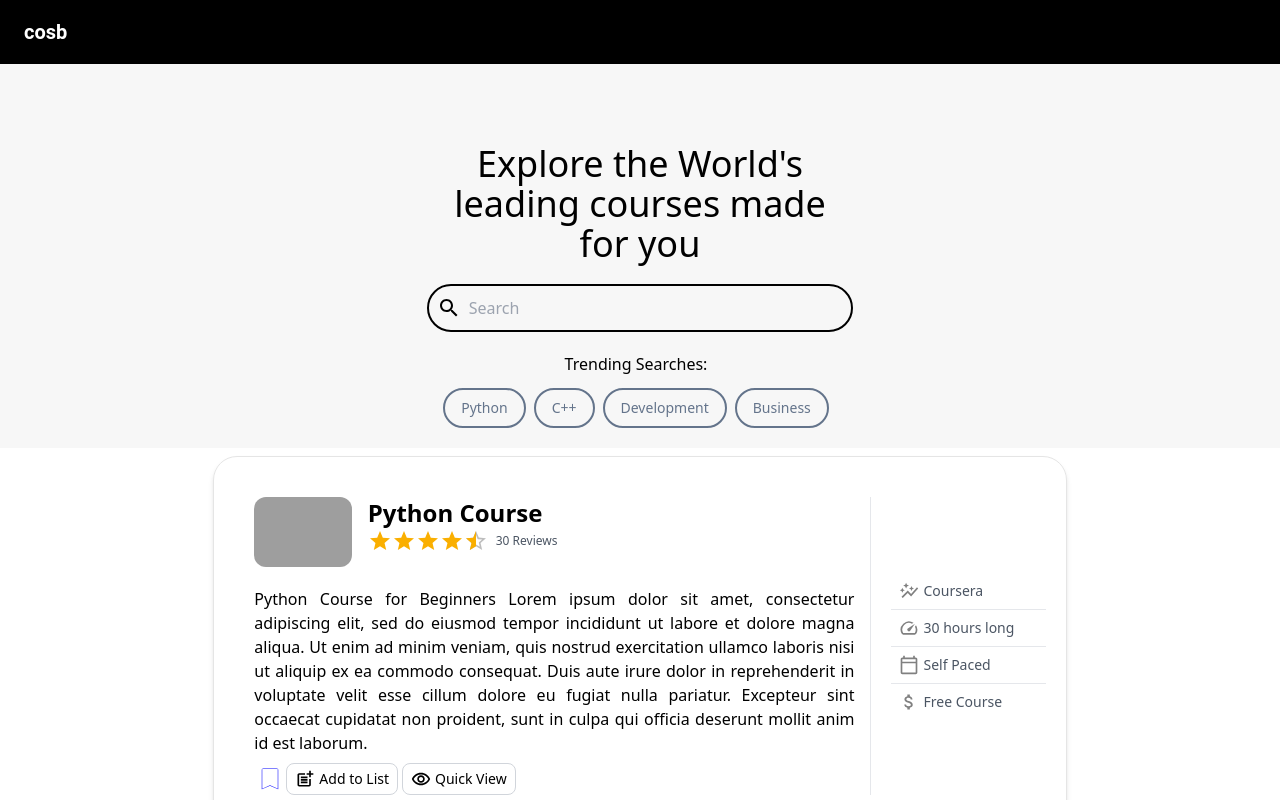
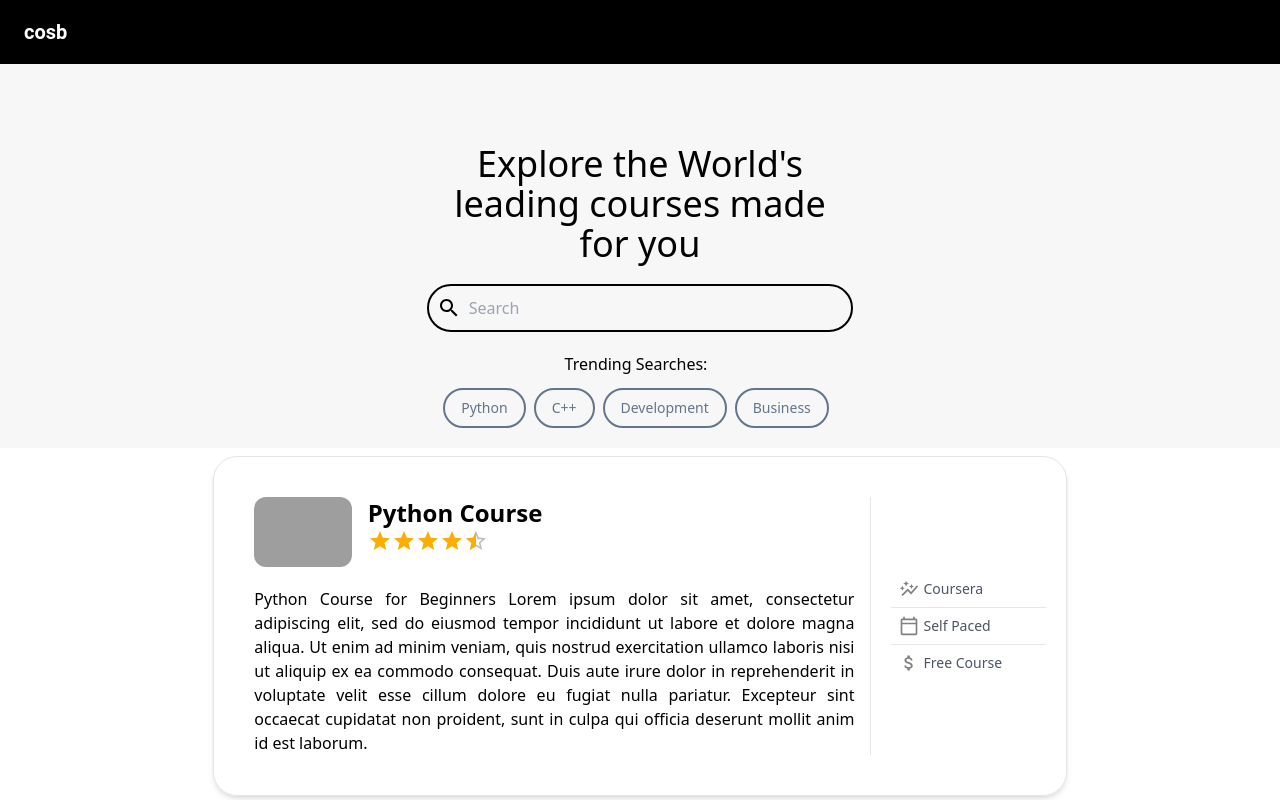
Before and after one commit to Neeshamraghav012/cosb-nextjs, a Next.js app: page / in a window 1280 px wide. Shown: the top 800 px of the page. Built offline with nearby package versions, Linux system fonts and the light colour scheme; grey boxes are pictures that could not be loaded.

Commit message:
Card Changed

```diff
--- a/components/pageComponents/homePageComponents/Card.jsx
+++ b/components/pageComponents/homePageComponents/Card.jsx
@@ -19,6 +19,8 @@ const Card = ({ title, description, reviews, image, rating, platform }) => {
                     <Image className={'w-full rounded-xl'} src={image} alt={title} height={'70'} width={'50'} />
                 </div>
                 <div className="ml-4 w-5/6">
+
+                {/*<Link to={{pathname: "/course-detail", state: id}}><h3 className={'text-2xl font-bold hover:underline cursor-pointer'}>{title}</h3></Link>*/}
                     <h3 className={'text-2xl font-bold hover:underline cursor-pointer'}>{title}</h3>
                     <div className={'flex '}>
                         <Rating
@@ -28,7 +30,7 @@ const Card = ({ title, description, reviews, image, rating, platform }) => {
                             value={rating}
                             readOnly={true}
                         />
-                        <span className={'ml-2 text-gray-600 text-xs my-auto'}>{reviews} Reviews</span>
+                        {/*<span className={'ml-2 text-gray-600 text-xs my-auto'}>{reviews} Reviews</span>*/}
                     </div>
                 </div>
 
@@ -36,11 +38,11 @@ const Card = ({ title, description, reviews, image, rating, platform }) => {
             <div className={'flex flex-col mt-5'}>
                 {/*<p className={'text-gray-600 text-xs my-auto'}>{description}</p>*/}
                 <p className={'tex-md text-justify'}>{description}</p>
-                <div className={'flex mt-2'}>
+                {/*<div className={'flex mt-2'}>
                     <BookmarkIcon/>
                     <AddToListChip />
                     <QuickViewChip className={'ml-1'} />
-                </div>
+  </div>*/}
             </div>
         </div>
 
@@ -54,7 +56,7 @@ const Card = ({ title, description, reviews, image, rating, platform }) => {
                 />
                 <span className={'ml-1 text-sm text-gray-600'}>{platform}</span>
             </div>
-            <div className={'border-b-1 p-2 flex'}>
+            {/*<div className={'border-b-1 p-2 flex'}>
                 <SpeedIcon
                     fontSize={'small'}
                     sx={{
@@ -62,7 +64,7 @@ const Card = ({ title, description, reviews, image, rating, platform }) => {
                     }}
                 />
                 <span className={'ml-1 text-sm text-gray-600'}>{'30 hours long'}</span>
-            </div>
+                </div>*/}
             <div className={'border-b-1 p-2 flex'}>
                 <CalendarTodayOutlinedIcon
                     fontSize={'small'}
--- a/pages/course/[slug].jsx
+++ b/pages/course/[slug].jsx
@@ -48,7 +48,7 @@ export default function CoursePage() {
                         reviews={23}
                         image={'https://res.cloudinary.com/hire-easy/image/upload/v1/media/images/python-course-3_iyrekd'}
                     />
-                    <NavigationCard/>
+                    {/*<NavigationCard/>*/}
                     <InfoCardMobile
                         platform={'Udemy'}
                         price={'Free'}
@@ -58,9 +58,9 @@ export default function CoursePage() {
                         level={'Beginner'}
                         cc={'English, French'}
                     />
-                    <RelatedCoursesMobile/>
-                    <ReviewsMobile/>
-                    <BottomButton/>
+                    {/*<RelatedCoursesMobile/>*/}
+                    {/*<ReviewsMobile/>*/}
+                    {/*<BottomButton/>*/}
                 </div>
 
             </div>
--- a/pages/index.js
+++ b/pages/index.js
@@ -19,7 +19,7 @@ export default function Home() {
       <Navbar/>
       <Action/>
 
-
+      {/* Send id in card */}
       <Card title={'Python Course'}
             description={'Python Course for Beginners Lorem ipsum dolor sit amet, consectetur adipiscing elit, sed do eiusmod tempor incididunt ut labore et dolore magna aliqua. Ut enim ad minim veniam, quis nostrud exercitation ullamco laboris nisi ut aliquip ex ea commodo consequat. Duis aute irure dolor in reprehenderit in voluptate velit esse cillum dolore eu fugiat nulla pariatur. Excepteur sint occaecat cupidatat non proident, sunt in culpa qui officia deserunt mollit anim id est laborum.'}
             image={'https://res.cloudinary.com/hire-easy/image/upload/v1/media/images/python-course-3_iyrekd'}
```
